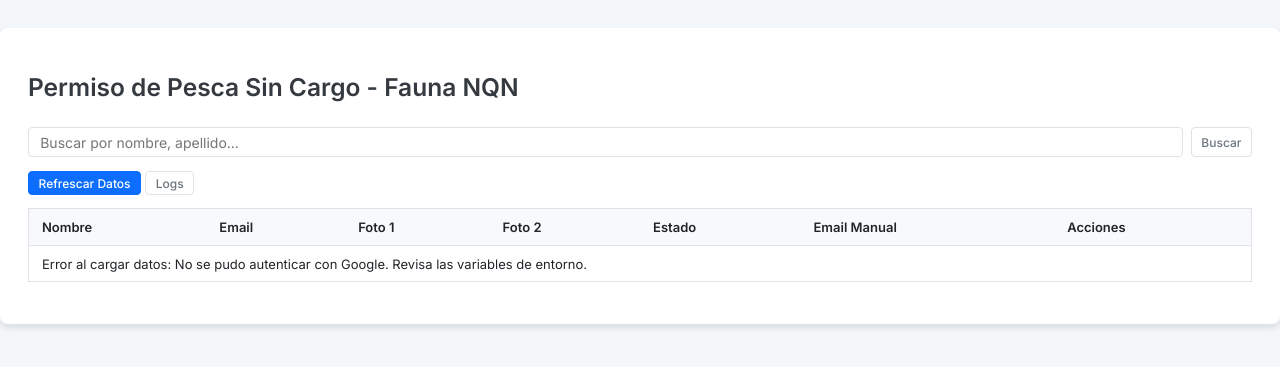
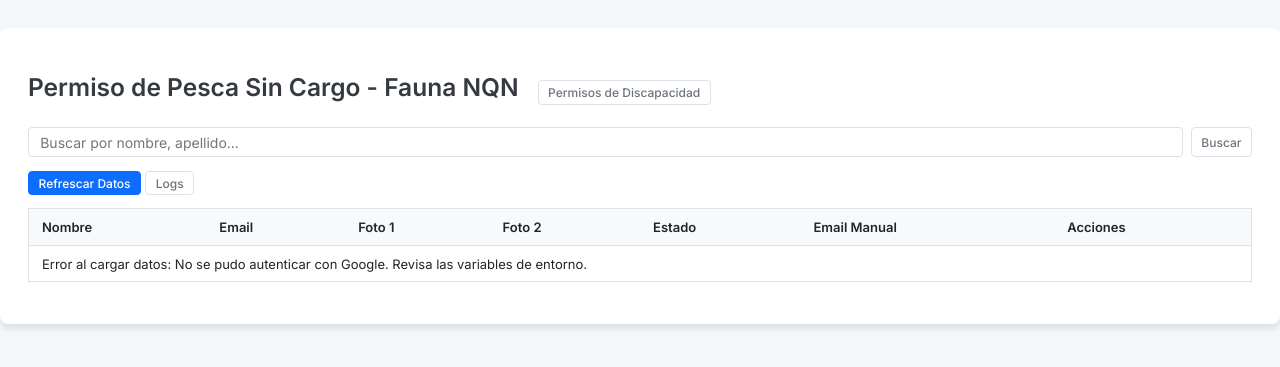
Before and after one commit to fundationemirarab-ux/sin_cargo_permisos, a Flask app: page / in a window 1280 px wide. Shown: the top 367 px of the page. Run offline with Flask 3, Linux system fonts and the light colour scheme.

Commit message:
Feat: Add 'Permisos de Discapacidad' button to main page

```diff
--- a/templates/index.html
+++ b/templates/index.html
@@ -227,7 +227,8 @@
 <body>
 
     <div class="container">
-        <h1>Permiso de Pesca Sin Cargo - Fauna NQN</h1>
+        <h1 style="display: inline-block; margin-right: 15px;">Permiso de Pesca Sin Cargo - Fauna NQN</h1>
+        <a href="https://discapacidad-pesca.onrender.com/" class="action-btn" style="display: inline-block; vertical-align: middle;">Permisos de Discapacidad</a>
 
         <div class="search-container">
             <input type="search" id="search-input" placeholder="Buscar por nombre, apellido...">
```
